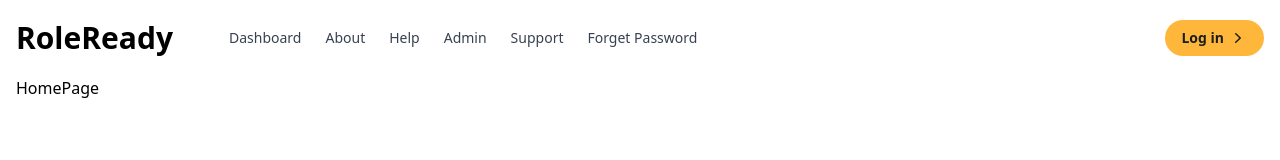
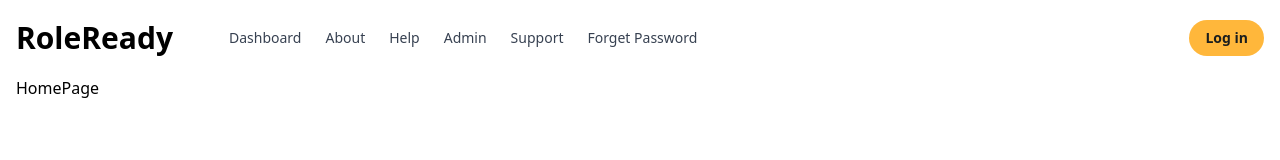
Before and after one commit to imabhinavdev/rolehunt, a Next.js app: page / in a window 1280 px wide. Shown: the top 160 px of the page. Built offline with nearby package versions, Linux system fonts and the light colour scheme.

Commit message:
ADDED: motion effect to logo and title

```diff
--- a/src/components/AdminSidebar.js
+++ b/src/components/AdminSidebar.js
@@ -12,6 +12,7 @@ import {
   Users,
 } from "@/components/Icons";
 import SideBarList from "./SideBar/SideBarList";
+import { motion } from "framer-motion";
 
 const AdminSidebar = ({ children }) => {
   const [isSidebarOpen, setIsSidebarOpen] = useState(false);
@@ -40,9 +41,9 @@ const AdminSidebar = ({ children }) => {
                   className="h-8 me-3"
                   alt="FlowBite Logo"
                 />
-                <span className="self-center text-xl font-semibold sm:text-2xl whitespace-nowrap dark:text-white">
+                <motion.span className="self-center text-xl font-semibold sm:text-2xl whitespace-nowrap dark:text-white" whileTap={{scale:.98}}>
                   RoleHunt Admin
-                </span>
+                </motion.span>
               </Link>
             </div>
             <div className="flex items-center">
--- a/src/components/NavBar.js
+++ b/src/components/NavBar.js
@@ -6,6 +6,8 @@ import Cookies from "js-cookie";
 import { ToastContainer, toast } from "react-toastify";
 import "react-toastify/dist/ReactToastify.css";
 import { useRouter } from "next/navigation";
+import { motion } from "framer-motion";
+
 const NavBar = () => {
   const [state, setState] = useState(false);
   const [isLoggedIn, setIsLoggedIn] = useState(false);
@@ -18,7 +20,6 @@ const NavBar = () => {
     { title: "Support", path: "/support" },
     { title: "Forget Password", path: "/forgetpassword " },
   ];
-
   useEffect(() => {
     const storedToken = Cookies.get("token");
     if (storedToken) {
@@ -36,9 +37,9 @@ const NavBar = () => {
       <div className="gap-x-14 items-center  mx-auto px-4 md:flex md:px-0">
         <div className="flex items-center justify-between py-5 md:block">
           <Link href="/" onClick={() => setState(false)}>
-            <h1 className="text-3xl font-pop font-extrabold text-primary">
+            <motion.h1 className="text-3xl font-pop font-extrabold text-primary" whileTap={{scale:.98}}>
               RoleReady
-            </h1>
+            </motion.h1>
           </Link>
           <div className="md:hidden">
             <button
@@ -85,15 +86,17 @@ const NavBar = () => {
           <ul className="justify-center items-center space-y-6 md:flex md:space-x-6 md:space-y-0">
             {navigation.map((item, idx) => {
               return (
-                <li
+                <motion.li
                   key={idx}
                   className="text-gray-700 hover:text-gray-900 font-pop"
+                  whileHover={{ scale: 1.02 }}
+                  whileTap={{ scale: 0.98 }}
                   onClick={() => setState(false)}
                 >
                   <Link href={item.path} className="block">
                     {item.title}
                   </Link>
-                </li>
+                </motion.li>
               );
             })}
           </ul>
@@ -101,18 +104,6 @@ const NavBar = () => {
             {isLoggedIn ? (
               <button className="flex items-center justify-center gap-x-1 py-2 px-4 text-black font-bold bg-yellow  hover:bg-orange-300  rounded-full md:inline-flex">
                 Logout
-                <svg
-                  xmlns="http://www.w3.org/2000/svg"
-                  viewBox="0 0 20 20"
-                  fill="currentColor"
-                  className="w-5 h-5"
-                >
-                  <path
-                    fillRule="evenodd"
-                    d="M7.21 14.77a.75.75 0 01.02-1.06L11.168 10 7.23 6.29a.75.75 0 111.04-1.08l4.5 4.25a.75.75 0 010 1.08l-4.5 4.25a.75.75 0 01-1.06-.02z"
-                    clipRule="evenodd"
-                  />
-                </svg>
               </button>
             ) : (
               <Link
@@ -120,18 +111,6 @@ const NavBar = () => {
                 className="flex items-center justify-center gap-x-1 py-2 px-4 text-black font-bold bg-yellow hover:bg-orange-300  transition rounded-full md:inline-flex"
               >
                 Log in
-                <svg
-                  xmlns="http://www.w3.org/2000/svg"
-                  viewBox="0 0 20 20"
-                  fill="currentColor"
-                  className="w-5 h-5"
-                >
-                  <path
-                    fillRule="evenodd"
-                    d="M7.21 14.77a.75.75 0 01.02-1.06L11.168 10 7.23 6.29a.75.75 0 111.04-1.08l4.5 4.25a.75.75 0 010 1.08l-4.5 4.25a.75.75 0 01-1.06-.02z"
-                    clipRule="evenodd"
-                  />
-                </svg>
               </Link>
             )}
           </div>
--- a/src/components/UserSidebar.js
+++ b/src/components/UserSidebar.js
@@ -10,6 +10,7 @@ import {
   Users,
 } from "@/components/Icons";
 import SideBarList from "@/components/SideBar/SideBarList";
+import { motion } from "framer-motion";
 
 const UserSidebar = ({ children }) => {
   const [isSidebarOpen, setIsSidebarOpen] = useState(false);
@@ -38,9 +39,9 @@ const UserSidebar = ({ children }) => {
                   className="h-8 me-3"
                   alt="FlowBite Logo"
                 />
-                <span className="self-center text-xl font-semibold sm:text-2xl whitespace-nowrap dark:text-white">
+                <motion.span className="self-center text-xl font-semibold sm:text-2xl whitespace-nowrap dark:text-white" whileTap={{scale:.98}}>
                   RoleHunt
-                </span>
+                </motion.span>
               </Link>
             </div>
             <div className="flex items-center">
```
